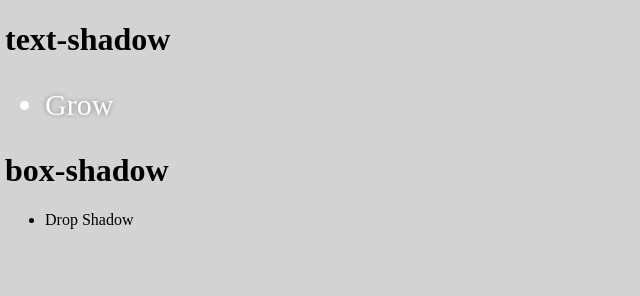
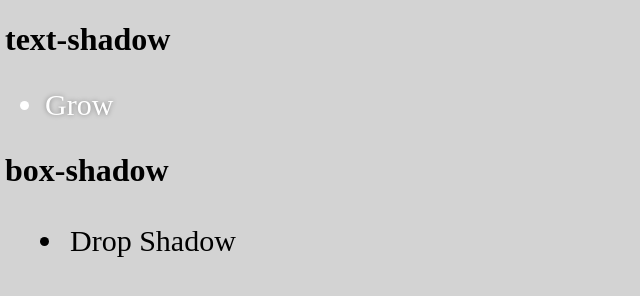
Before and after one commit to kougei1527050/2016web1-9, a plain HTML site: page index.html in a window 1280 px wide. Shown: the whole page, without its empty margins (0-640 px from the left). Drawn offline with Linux system fonts and the light colour scheme.

Commit message:
Update default.css

```diff
--- a/css/default.css
+++ b/css/default.css
@@ -10,3 +10,8 @@ body{
 
 .grow{color:white;
       text-shadow:0px 0px 5px gray;}
+
+#box-shadow{
+  font-size:30px;
+}
+.box-drop_shadow{box-shadow:2px 2px　5px gray;      padding:5px;margin:20px;}
```
